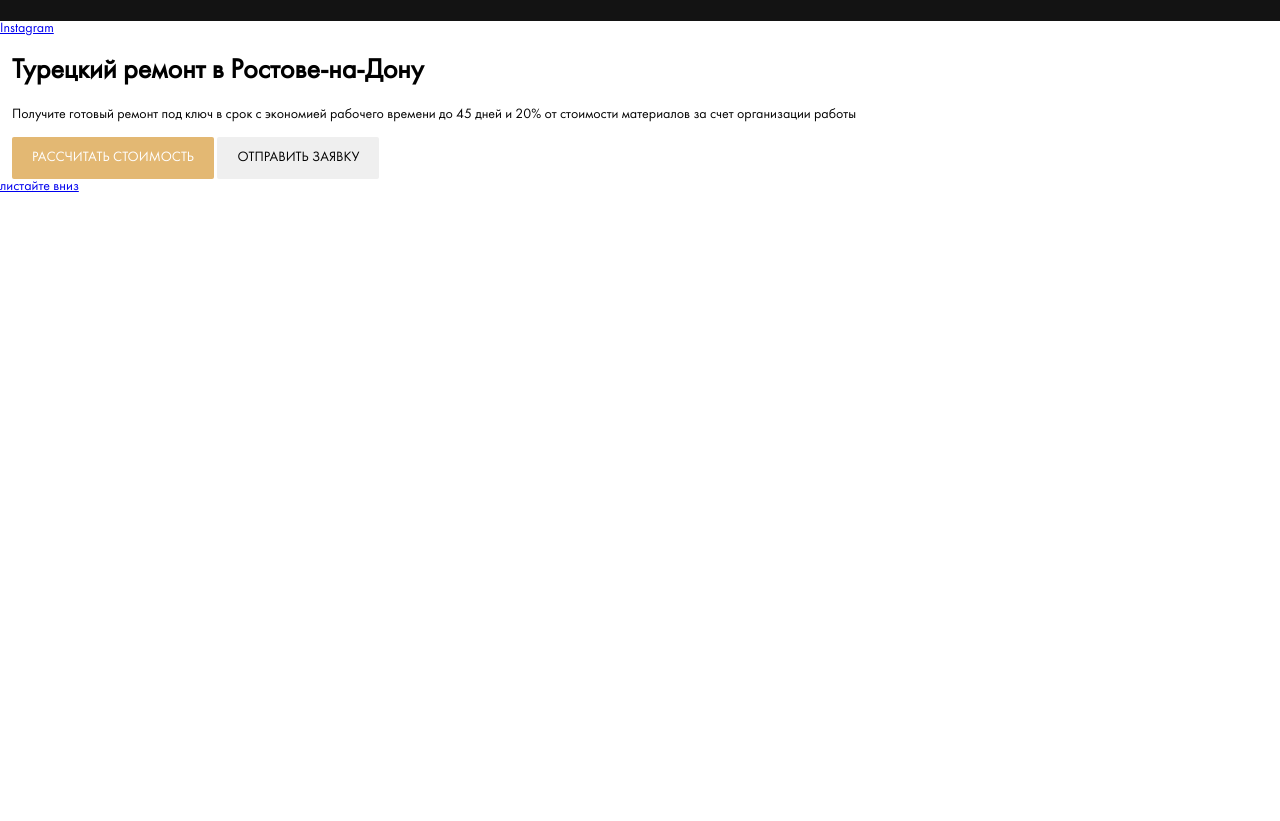
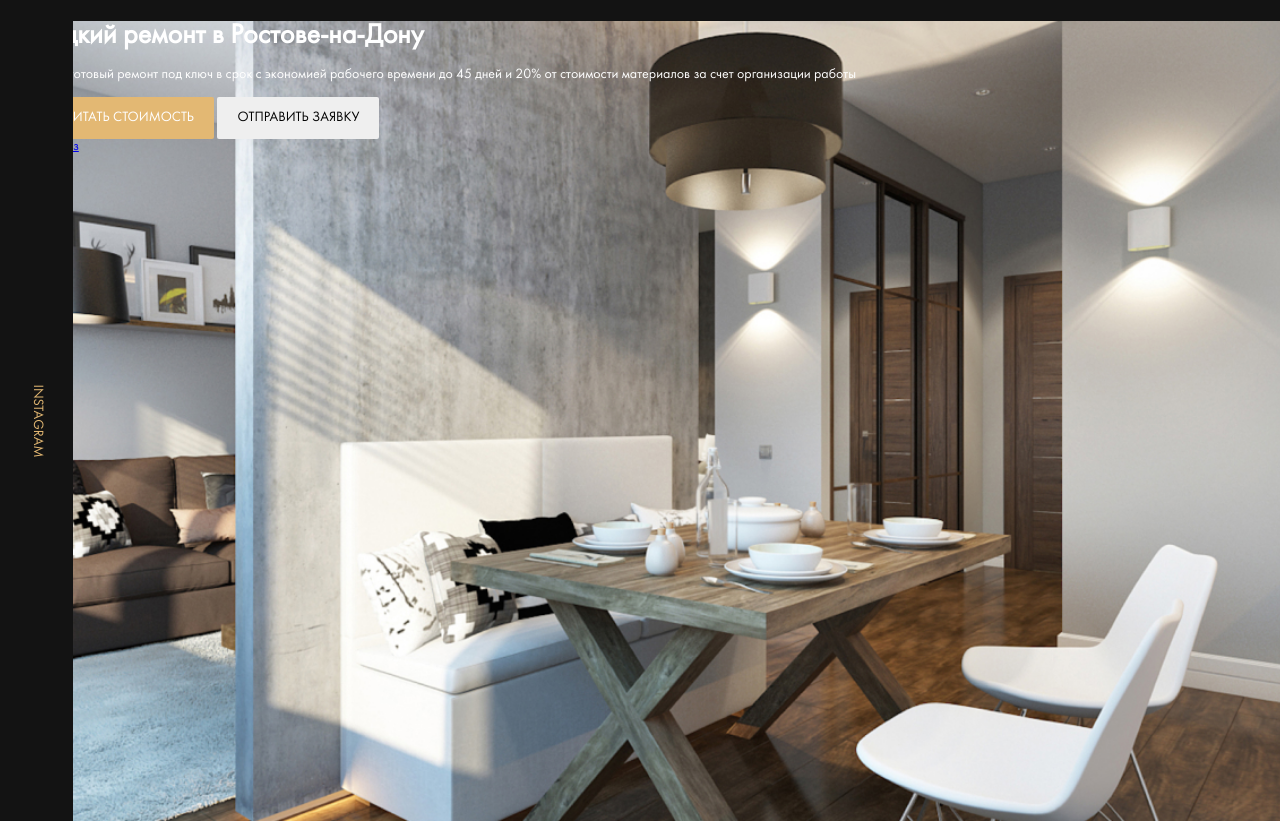
Before and after one commit to Dias78/MyFirstHomework, a website: page index.html in a window 1280 px wide. Shown: the part 69-890 px from the top of the page. Before the commit the page ends 800 px from the top, so only its background shows below. Drawn offline with Linux system fonts and the light colour scheme; files whose address does not match are found by name.

Commit message:
add: instagram button

```diff
--- a/index.html
+++ b/index.html
@@ -30,7 +30,9 @@
   </header>
   <main>
     <section class="hero">
-      <a href="#" class="instagram hero__instagram">Instagram</a>
+      <div class="instagram hero__instagram">
+        <a href="#" class="instagram__link">Instagram</a>
+      </div>
       <div class="hero__content">
         <div class="container">
           <h1 class="title hero__title">Турецкий ремонт в Ростове-на-Дону</h1>
--- a/sass/style.sass
+++ b/sass/style.sass
@@ -4,6 +4,7 @@
 @import 'interface'
 @import 'grid'
 @import 'templates/header'
+@import 'templates/hero'
 
 body
   font-family: 'Futura Book', sans-serif
--- /dev/null
+++ b/sass/templates/_hero.sass
@@ -0,0 +1,23 @@
+.hero
+  position: relative
+  background: $dark url('../img/hero_bg.jpg') no-repeat center / cover
+  height: 100vh
+  color: $light
+  &__instagram
+    position: absolute
+    top: 0
+    left: 0
+    max-width: 80px
+    height: 100%
+.instagram
+  display: flex
+  justify-content: center
+  align-items: center
+  background-color: $dark
+  &__link
+    text-transform: uppercase
+    text-decoration: none
+    color: $primary
+    transform: rotate(90deg)
+.title
+  margin: 0
```
Also changed, not shown: css/style.css, img/hero_bg.jpg (added).
